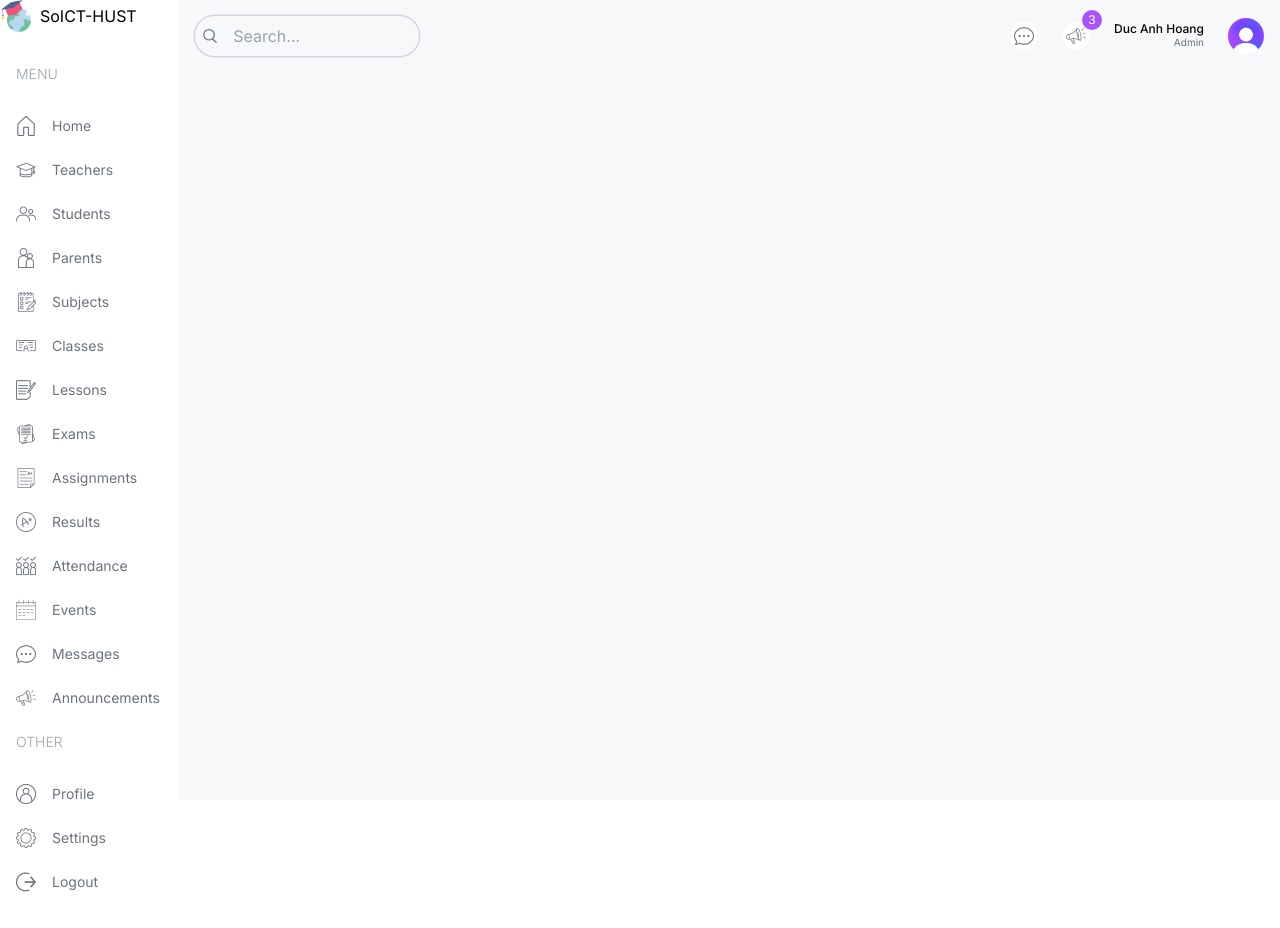
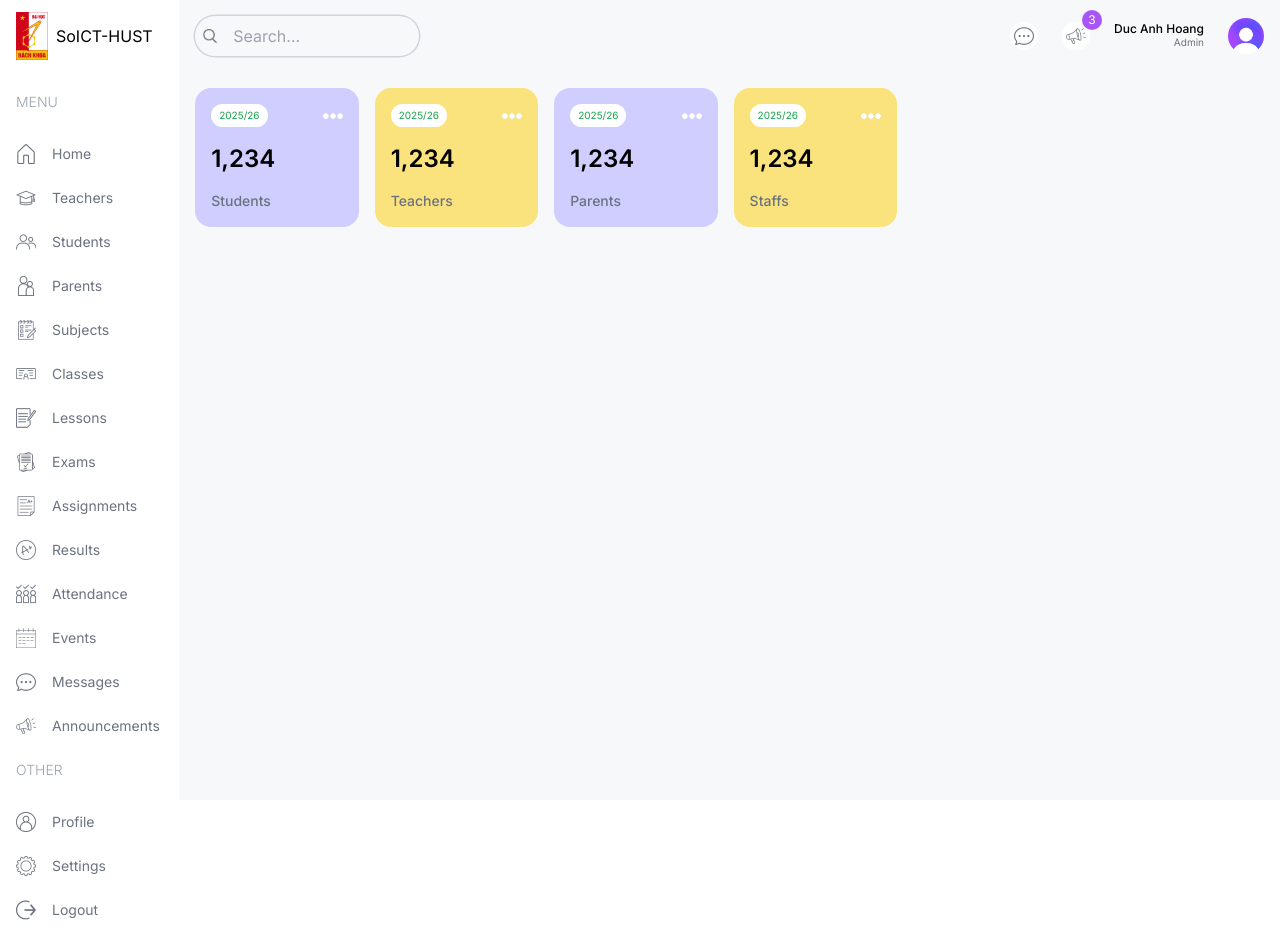
Before and after one commit to hoangducanh1865/school_management, a Next.js app: page /admin in a window 1280 px wide. Before the commit the page ends 900 px from the top, so only its background shows below. Built offline with nearby package versions, Linux system fonts and the light colour scheme.

Commit message:
feat: add Next.js admin dashboard design

```diff
--- a/src/app/(dashboard)/admin/page.tsx
+++ b/src/app/(dashboard)/admin/page.tsx
@@ -1,6 +1,23 @@
+import UserCard from "@/app/components/UserCard"
+
 const AdminPage = () => {
   return (
-    <div className=''></div>
+    <div className="p-4 flex gap-4 flex-col md:flex-row">
+      {/* LEFT */}
+      <div className="w-full lg:w-2/3">
+        {/* USER CARDS */}
+        <div className="flex gap-4 justify-between flex-wrap">
+          <UserCard type="student" />
+          <UserCard type="teacher" />
+          <UserCard type="parent" />
+          <UserCard type="staff" />
+        </div>
+      </div>
+      {/* RIGHT */}
+      <div className="w-full lg:w-1/3">
+
+      </div>
+    </div>
   )
 }
 
--- a/src/app/(dashboard)/layout.tsx
+++ b/src/app/(dashboard)/layout.tsx
@@ -22,7 +22,7 @@
       <div className="h-screen flex">
         {/* LEFT */}
         <div className="w-[14%] md:w-[8%] lg:w-[16%] xl:w-[14%]">
-          <Link href="/" className="flex items-center justify-center lg:justify-start gap-2">
+          <Link href="/" className="flex items-center justify-center lg:justify-start gap-2 pl-3 pt-2 lg:pl-4 lg:pt-3">
             <Image src="/logo.png" alt="logo" width={32} height={32} />
             <span className="hidden lg:block">SoICT-HUST</span>
           </Link>
--- /dev/null
+++ b/src/app/components/UserCard.tsx
@@ -0,0 +1,18 @@
+import Image from "next/image"
+
+const UserCard = ({type}:{type:string}) => {
+  return (
+    <div className='rounded-2xl odd:bg-lamaPurple even:bg-lamaYellow p-4 flex-1 min-w-[130px]'>
+        <div className="flex justify-between items-center">
+            <span className="text-[10px] bg-white px-2 py-1 rounded-full text-green-600">2025/26</span>
+            <Image src="/more.png" alt="" width={20} height={20} />
+        </div>
+        <h1 className="text-2xl font-semibold my-4 ">1,234</h1>
+        <h2 className="text-sm font-medium text-gray-500">
+          {`${type.charAt(0).toUpperCase()}${type.slice(1).toLowerCase()}s`}
+        </h2>
+    </div>
+  )
+}
+
+export default UserCard
--- a/tailwind.config.ts
+++ b/tailwind.config.ts
@@ -13,6 +13,14 @@
         "gradient-conic":
           "conic-gradient(from 180deg at 50% 50%, var(--tw-gradient-stops))",
       },
+      colors: {
+        lamaSky: "#C3EBFA",
+        lamaSkyLight: "#EDF9FD",
+        lamaPurple: "#CFCEFF",
+        lamaPurpleLight: "#F1F0FF",
+        lamaYellow: "#FAE27C",
+        lamaYellowLight: "#FEFCE8"
+      }
     },
   },
   plugins: [],
```
Also changed, not shown: public/logo.png, public/logo_backup.png (added).
